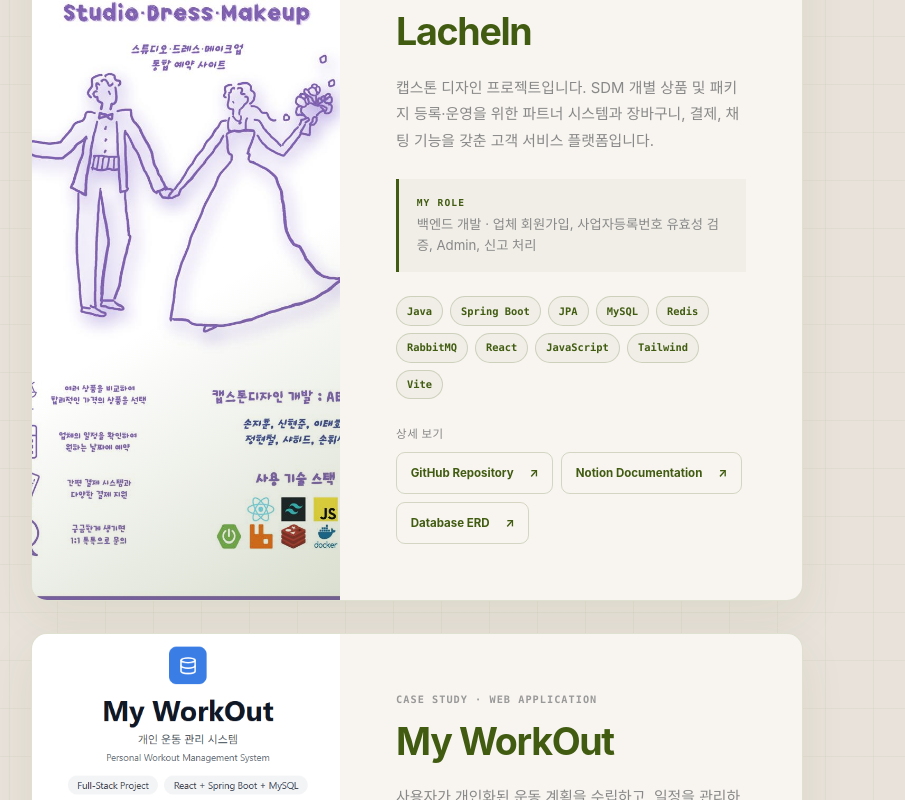
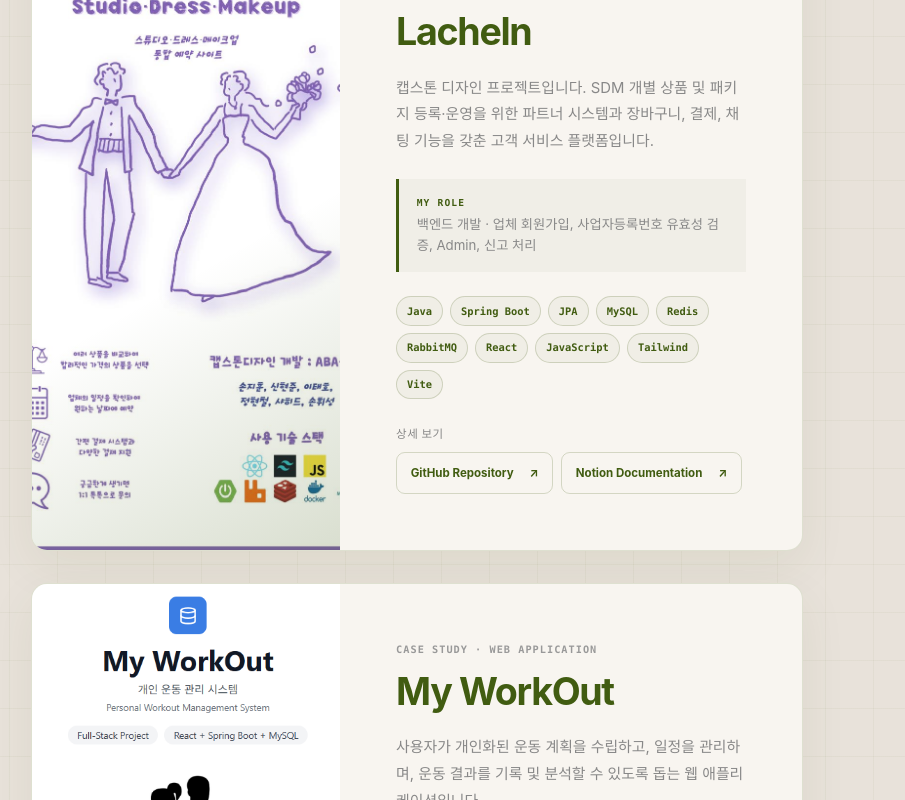
Before and after one commit to shahid11-01/portfolio, a React (Vite) app: page / in a window 1280 px wide. Shown: the part 2556-3356 px from the top of the page, without its empty margins (375-1280 px from the left). Built offline with nearby package versions, Linux system fonts and the light colour scheme; the HTML template or start-up script is replaced by a standard one.

Commit message:
Update App.tsx

```diff
--- a/src/App.tsx
+++ b/src/App.tsx
@@ -73,7 +73,7 @@ const projects = [
     ],
     notion:
       "https://www.notion.so/My-WorkOut-36489e537d9080129301e4093eb36478?source=copy_link",
-     erd: "https://www.erdcloud.com/d/mb5CQvHpezvajcmN9",
+    erd: "https://www.erdcloud.com/d/mb5CQvHpezvajcmN9",
   },
   {
     name: "Gatherly",
@@ -341,10 +341,12 @@ export default function App() {
                           Notion Documentation
                           <span aria-hidden="true">↗</span>
                         </a>
-                        <a href = {project.erd} target="_blank" rel="noreferrer">
-                          Database ERD
-                          <span aria-hidden="true">↗</span>
-                        </a>
+                        {project.erd && (
+                          <a href={project.erd} target="_blank" rel="noreferrer">
+                            Database ERD
+                            <span aria-hidden="true">↗</span>
+                          </a>
+                        )}
                       </div>
                     </div>
                   </article>
```
